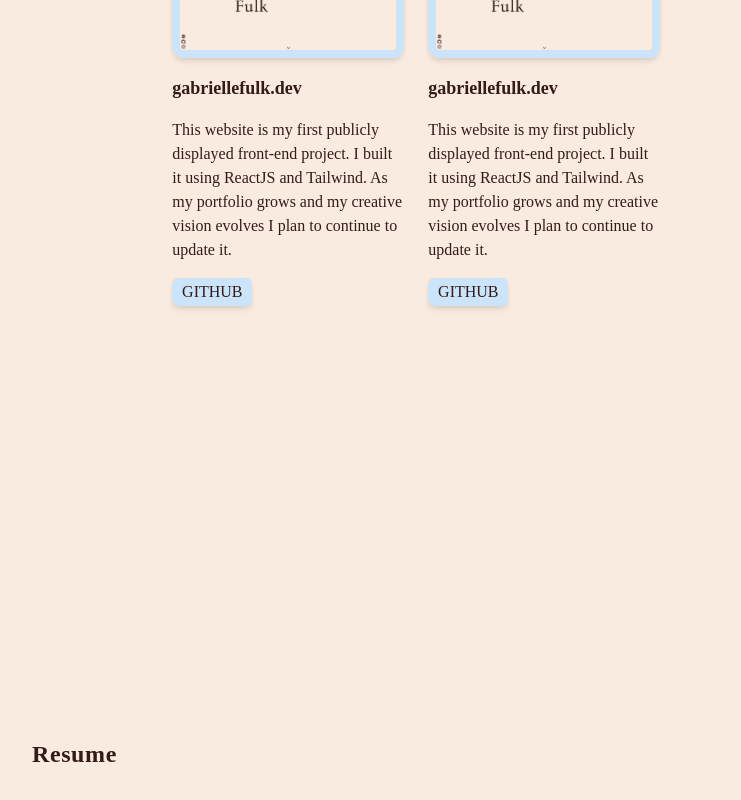
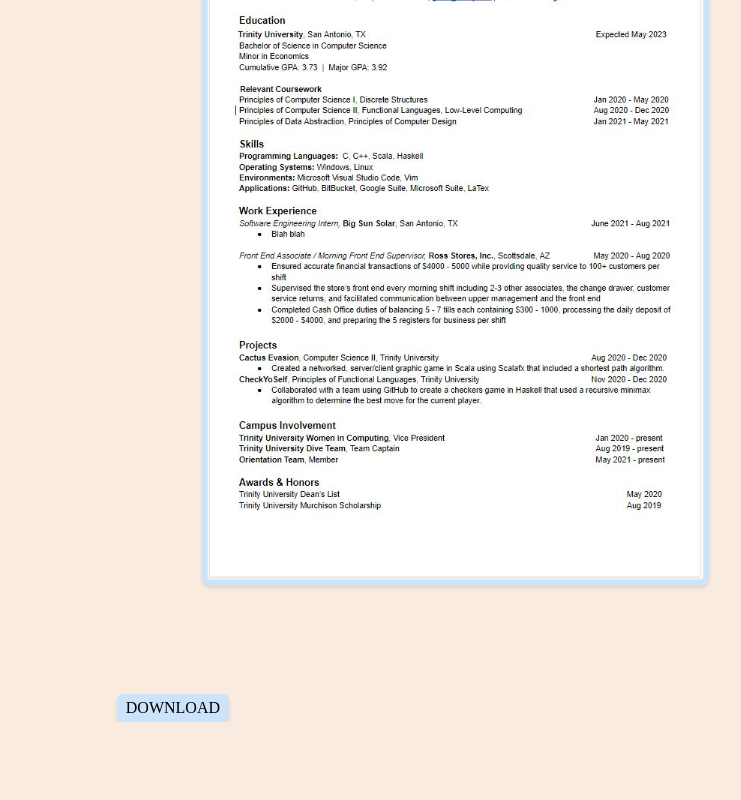
Before and after one commit to GabrielleFulk/GabrielleFulk.github.io, a React (Create React App) app: page / in a window 1280 px wide. Shown: the part 1662-2462 px from the top of the page, without its empty margins (112-853 px from the left). After the commit the page ends 2384 px from the top, so only its background shows below. Built offline with nearby package versions, Linux system fonts and the light colour scheme; a web font is replaced by a local one.

Commit message:
Add temporary resume + change page spacing

```diff
--- a/src/pages/AboutPage.js
+++ b/src/pages/AboutPage.js
@@ -3,7 +3,7 @@
 
 const AboutPage = () => {
     return (
-        <div className="flex flex-row h-screen">
+        <div className="flex flex-row">
             <div className="container w-36"/>
             <div className="page-heading">
                 About<br/>Me
--- a/src/pages/ProjectsPage.js
+++ b/src/pages/ProjectsPage.js
@@ -6,7 +6,7 @@
 
 const ProjectsPage = () => {
     return (
-        <div className="flex flex-row h-screen">
+        <div className="flex flex-row pb-32">
             {/* <div className="flex flex-col w-1/4"/> */}
             <div className="container w-36"/>
             <div className="page-heading pr-10">
--- a/src/pages/ResumePage.js
+++ b/src/pages/ResumePage.js
@@ -1,14 +1,23 @@
 import React from "react"
-// import resume from "../assets/resume.jpg"
+import resume from "../assets/resume.jpg"
+import resumeDownload from "../assets/resumeDownload.pdf"
 
 const ResumePage = () => {
     return (
         <div className="flex flex-row h-screen">
             <div className="container w-36"/>
-            <div className="page-heading">
-                Resume
+            <div className="flex flex-col">
+                <div className="page-heading">
+                    Resume
+                </div>
             </div>
-            {/* <img className="rounded-xl border-8 border-water shadow-md" src={resume} alt=""/> */}
+            <div className="flex flex-col align-center">
+                <img className=" transform scale-75 -mt-24 rounded-xl border-8 border-water shadow-md" src={resume} alt=""/>
+                <a href={resumeDownload} download="GabrielleFulk_Resume">
+                    <button className= "bg-water w-28 h-7 rounded-md border-0 shadow-md">DOWNLOAD</button>
+                </a>
+
+            </div>
         </div>
     )
 }
```
Also changed, not shown: src/assets/resume.jpg (added), 1 other file (tests, documents, lock files or other folders).
